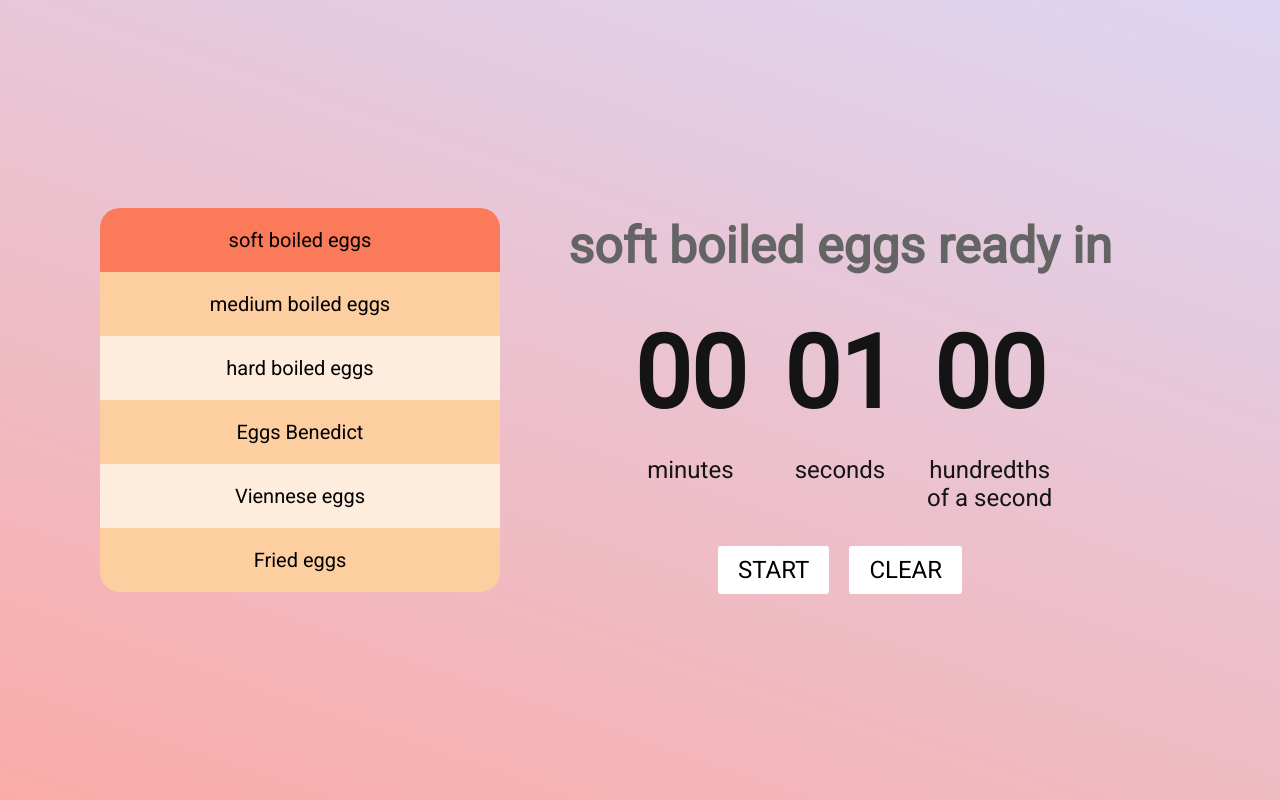
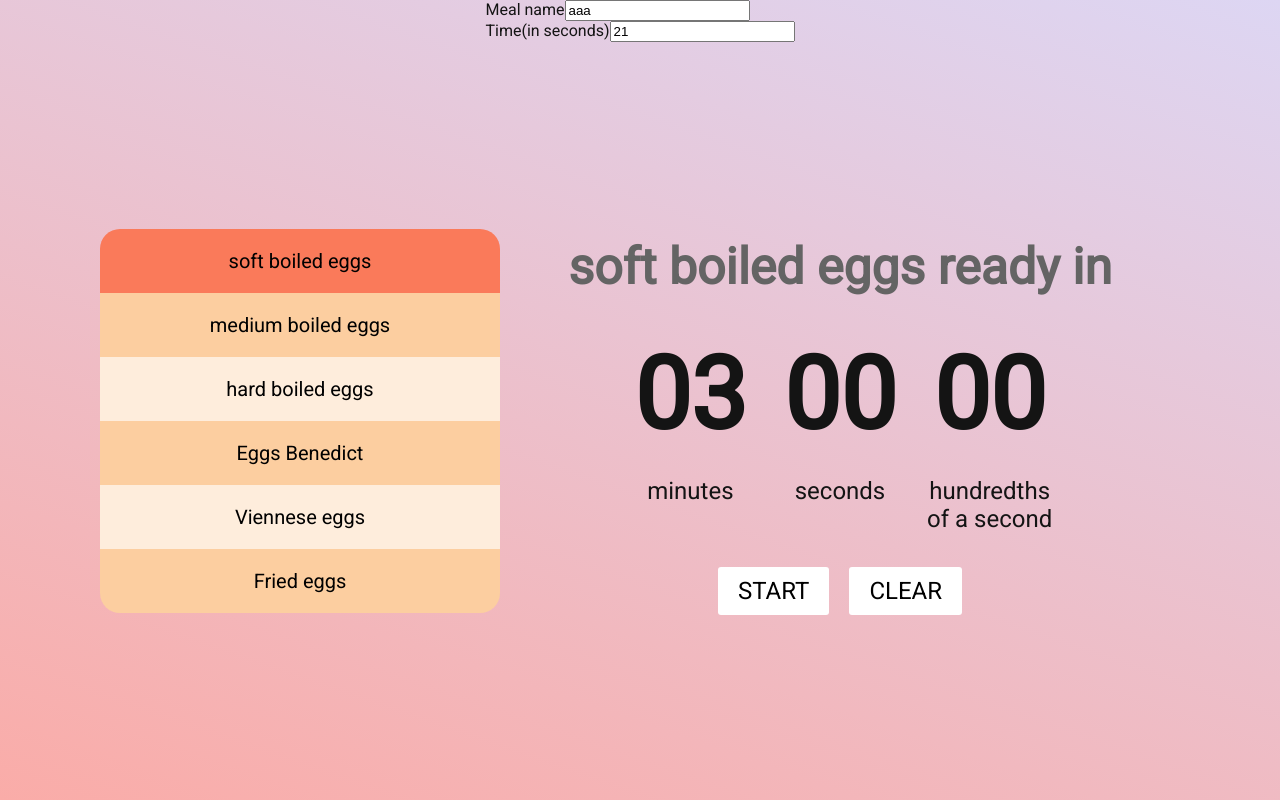
Before and after one commit to wasiak93/cooking-timer, a React (Create React App) app: page / in a window 1280 px wide. Built offline with nearby package versions, Linux system fonts and the light colour scheme.

Commit message:
add form

```diff
--- a/src/App.js
+++ b/src/App.js
@@ -14,10 +14,10 @@ const App = () => {
     { id: 5, name: "Fried eggs", time: 21000 },
   ]);
   const [activity, setActivity] = useState("start");
-  // const [startTime, setStartTime] = useState(mealsArray[0].time);
-  const [startTime, setStartTime] = useState(100);
-  // let [timerValue, setTimerValue] = useState(mealsArray[0].time);
-  let [timerValue, setTimerValue] = useState(100);
+  const [startTime, setStartTime] = useState(mealsArray[0].time);
+  // const [startTime, setStartTime] = useState(100);
+  let [timerValue, setTimerValue] = useState(mealsArray[0].time);
+  // let [timerValue, setTimerValue] = useState(100);
   const [intervalId, setIntervalId] = useState(0);
   const [activeButtonId, setActiveButtonId] = useState(mealsArray[0].id);
   const [actualMeal, setActualMeal] = useState(mealsArray[0].name);
@@ -65,12 +65,28 @@ const App = () => {
       clearInterval(intervalId);
     }
   });
+  const [inputsArray, setInputArray] = useState([
+    { id: 0, text: "Meal name", idValue: "name", value: "aaa", type: "text" },
+    {
+      id: 1,
+      text: "Time(in seconds)",
+      idValue: "time",
+      value: 21,
+      type: "number",
+    },
+  ]);
 
+  const inputs = inputsArray.map(({ idValue, text, type, id, value }) => (
+    <div className="form__item" key={id}>
+      <label htmlFor={idValue}>{text}</label>
+      <input type={type} id={idValue} value={value} />
+    </div>
+  ));
   return (
     <div className="app">
-      {/* <form action="" className="form">
-        form
-      </form> */}
+      <form action="" className="form">
+        {inputs}
+      </form>
       <Main
         activity={activity}
         handlerButtonStart={activity === "start" ? handlerStart : handlerStop}
```
Also changed, not shown: src/Form/Form.js (added).
